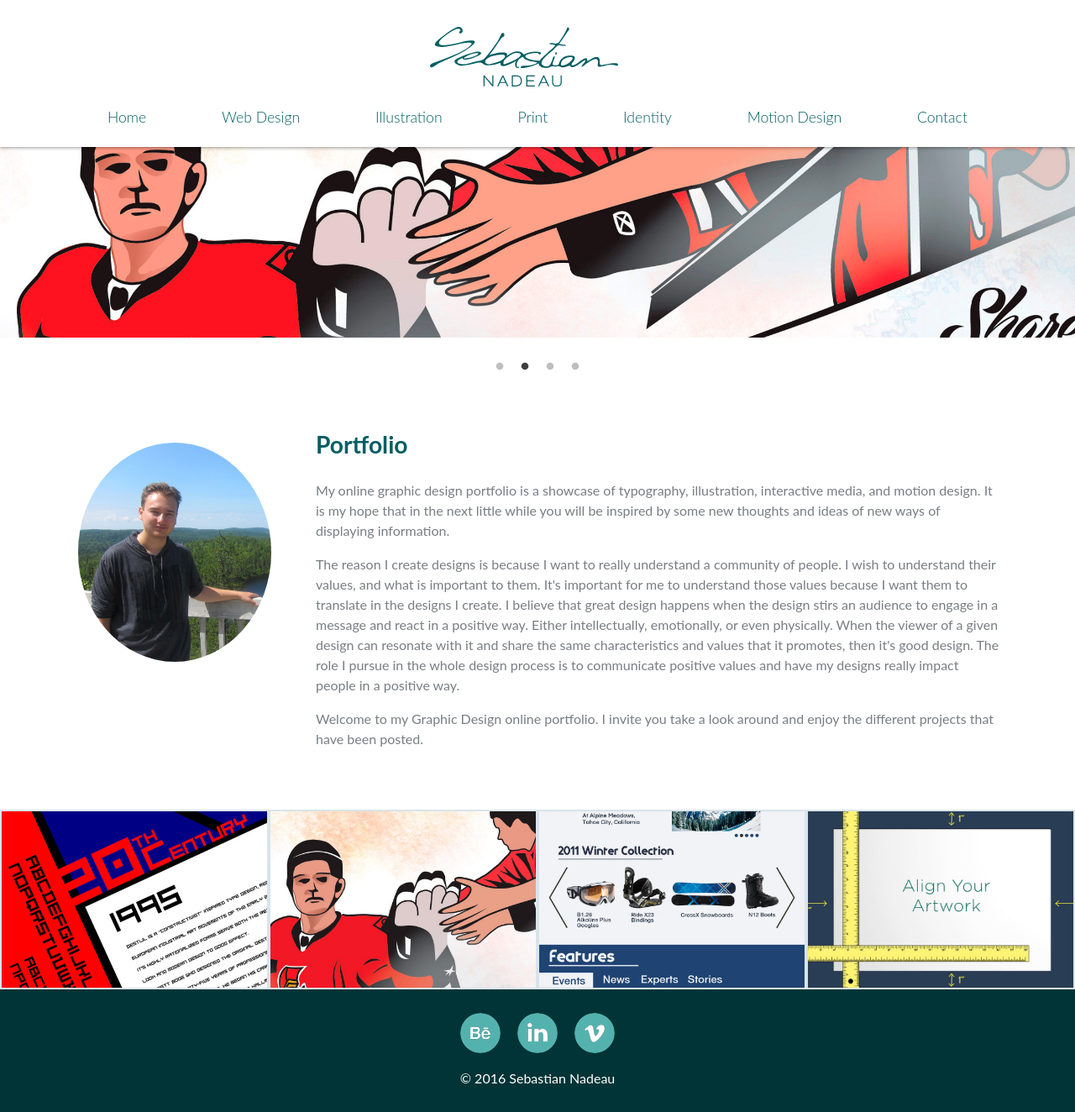
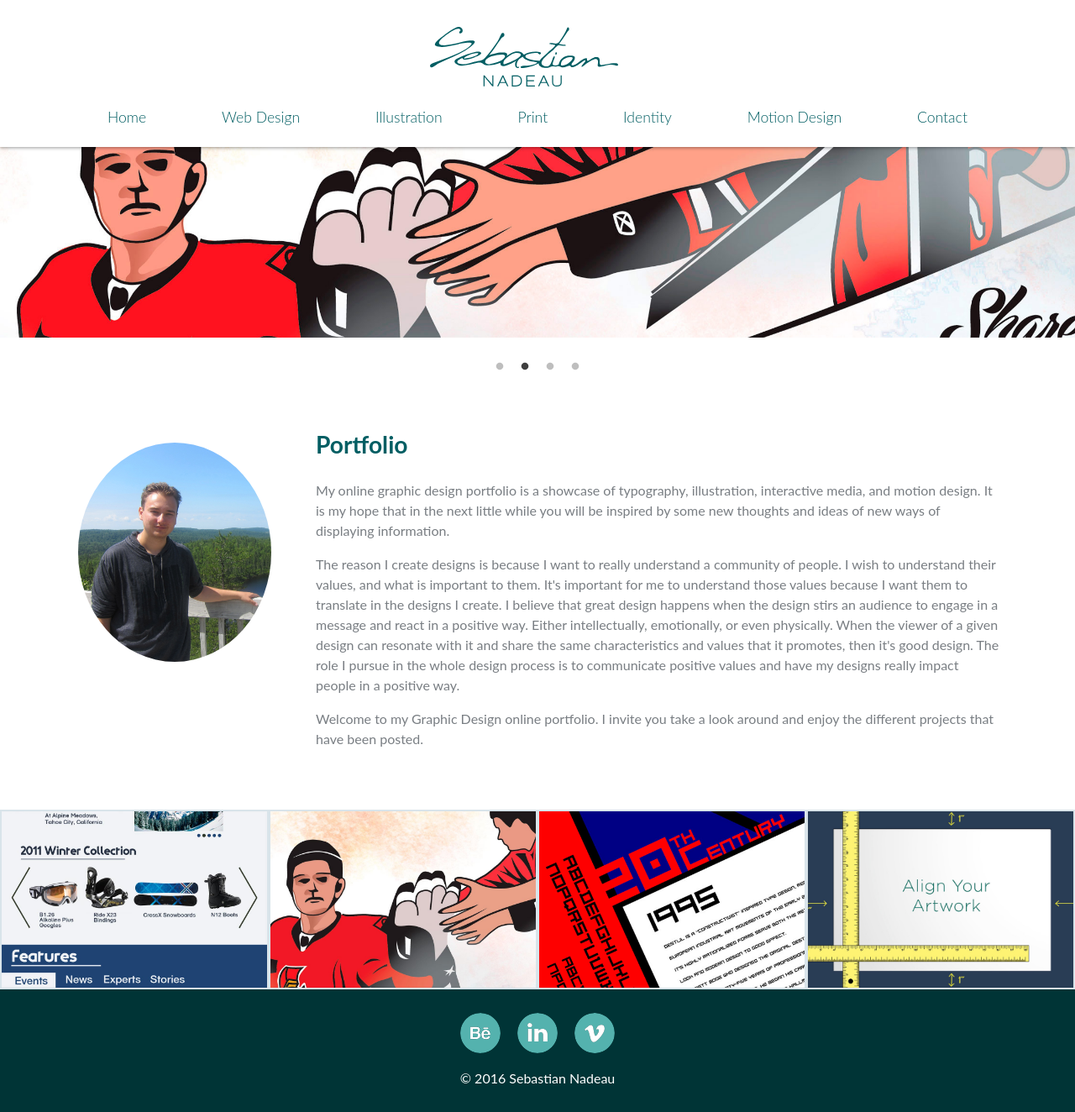
Before and after one commit to sebastiann88/personal-online-portfolio, a Jekyll site: the page built from index.html, in a window 1280 px wide and 1324 px high. Shown: the whole window at 84% size. Built offline with Jekyll 4.4.1, drawn with Linux system fonts in a browser that asks for light colours; nearby versions of some CDN libraries.

Commit message:
refactor(html): change order of previews on home page

```diff
--- a/index.html
+++ b/index.html
@@ -51,10 +51,10 @@ PORTFOLIO PREVIEW SECTION
 <div class="preview-wrapper clearfix">
     <div class="grid previews-home">
         <figure class="unit unit-s-1 unit-m-1-2 unit-xl-1-4">
-            <a href="{{site.baseurl}}/print/">
-                <img src="{{site.baseurl}}/images/preview-typography.jpg" alt="Typography">
+            <a href="{{site.baseurl}}/web-design">
+                <img src="{{site.baseurl}}/images/preview-interactive.jpg" alt="Web Design">
                 <figcaption>
-                    <h5>Typography</h5>
+                    <h5>Web Design</h5>
                 </figcaption>
             </a>
         </figure>
@@ -69,19 +69,19 @@ PORTFOLIO PREVIEW SECTION
         </figure>
 
         <figure class="unit unit-s-1 unit-m-1-2 unit-xl-1-4">
-            <a href="{{site.baseurl}}/web-design">
-                <img src="{{site.baseurl}}/images/preview-interactive.jpg" alt="Interactive">
+            <a href="{{site.baseurl}}/print/">
+                <img src="{{site.baseurl}}/images/preview-typography.jpg" alt="Print">
                 <figcaption>
-                    <h5>Interactive</h5>
+                    <h5>Print</h5>
                 </figcaption>
             </a>
         </figure>
 
         <figure class="unit unit-s-1 unit-m-1-2 unit-xl-1-4">
             <a href="{{site.baseurl}}/motion-design">
-                <img src="{{site.baseurl}}/images/preview-motion.jpg" alt="Motion">
+                <img src="{{site.baseurl}}/images/preview-motion.jpg" alt="Motion Design">
                 <figcaption>
-                    <h5>Motion</h5>
+                    <h5>Motion Design</h5>
                 </figcaption>
             </a>
         </figure>
```
